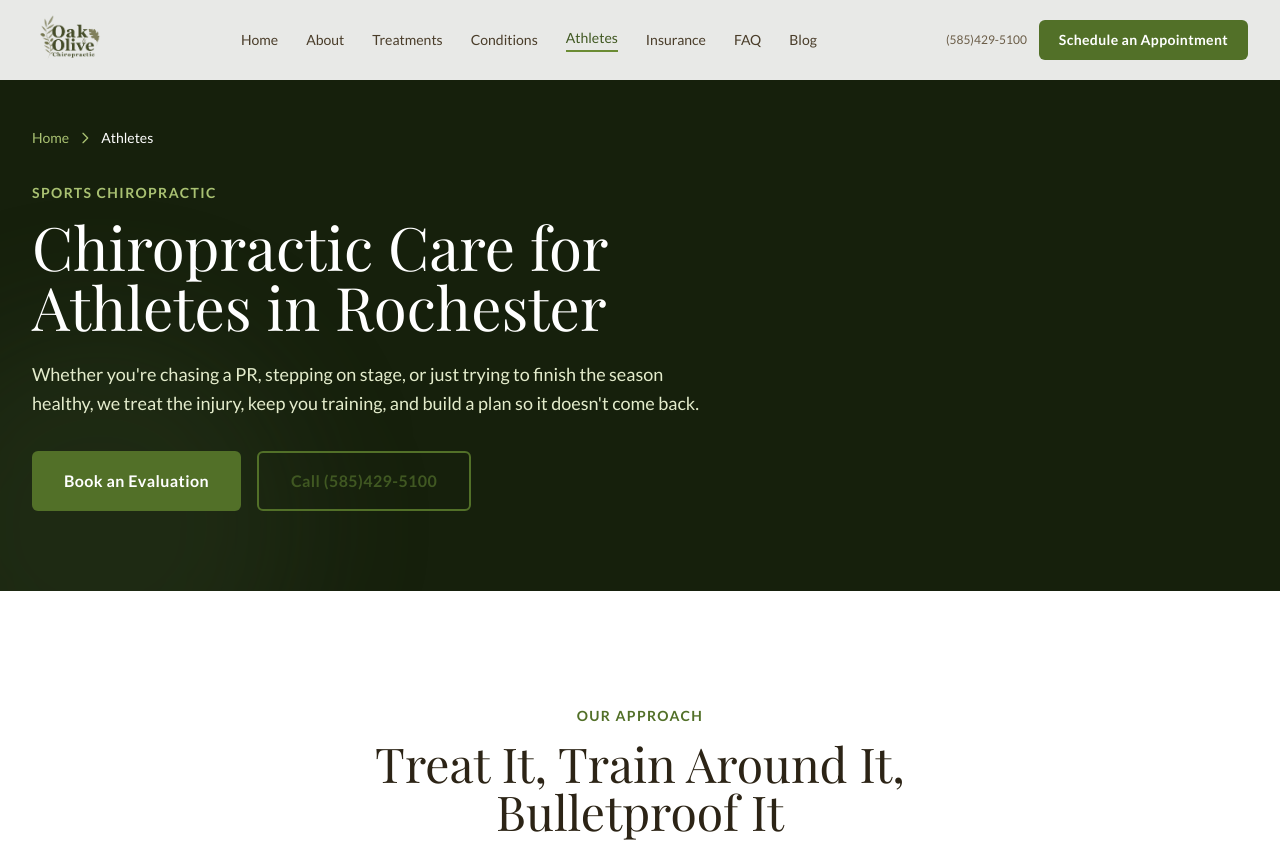
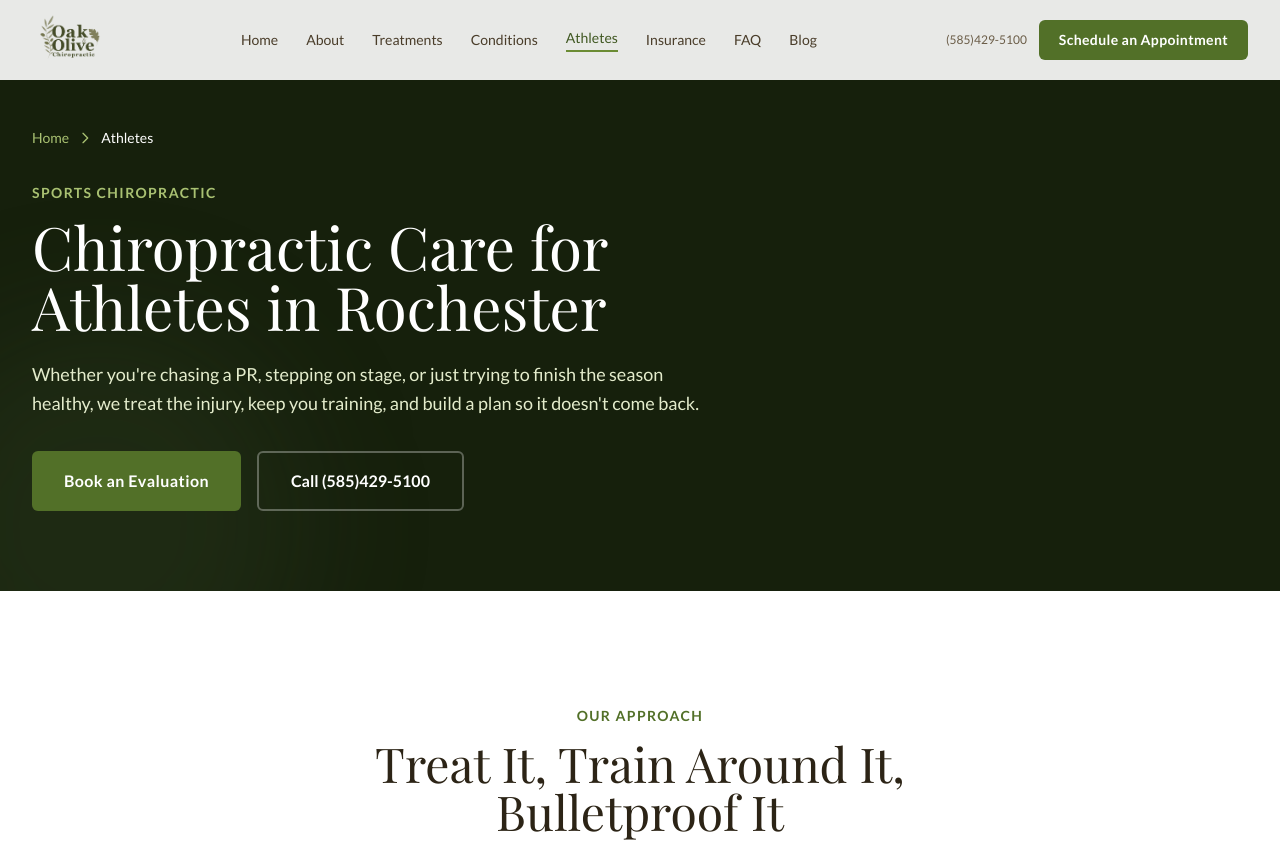
Before and after one commit to alonandon/OakandOlive, a Next.js app: page /athletes in a window 1280 px wide. Shown: the top 842 px of the page. Built offline with nearby package versions, Linux system fonts and the light colour scheme.

Commit message:
Fix hero call button contrast on athletes page

```diff
--- a/src/app/athletes/page.tsx
+++ b/src/app/athletes/page.tsx
@@ -123,7 +123,7 @@ export default function AthletesPage() {
             <a href="https://practice.chirotouch.com/portal/OakOliveChiropractic" target="_blank" rel="noopener noreferrer" className="btn-primary px-8 py-4 text-base">
               Book an Evaluation
             </a>
-            <a href={tel} className="btn-secondary px-8 py-4 text-base">
+            <a href={tel} className="inline-flex items-center justify-center px-8 py-4 border-2 border-white/30 text-white font-sans font-semibold text-base rounded-md hover:border-white/60 hover:bg-white/10 transition-all duration-200">
               Call {siteConfig.phone}
             </a>
           </div>
```
